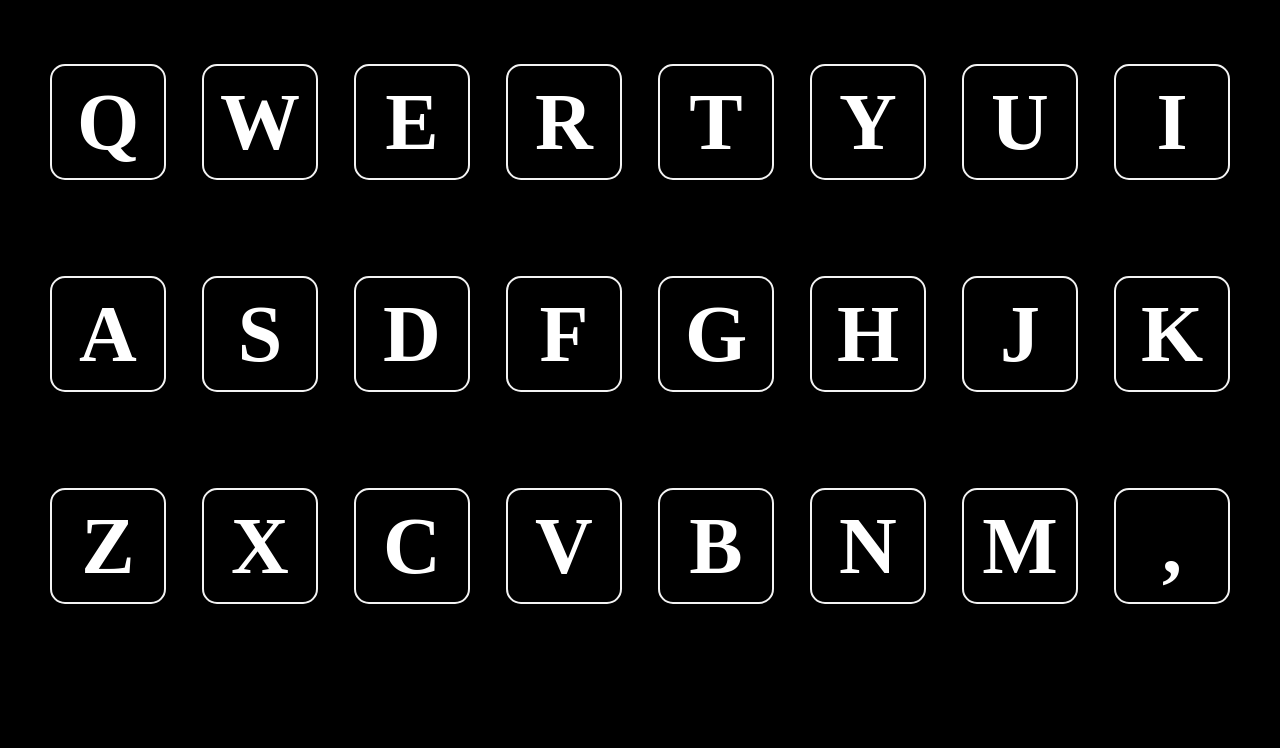
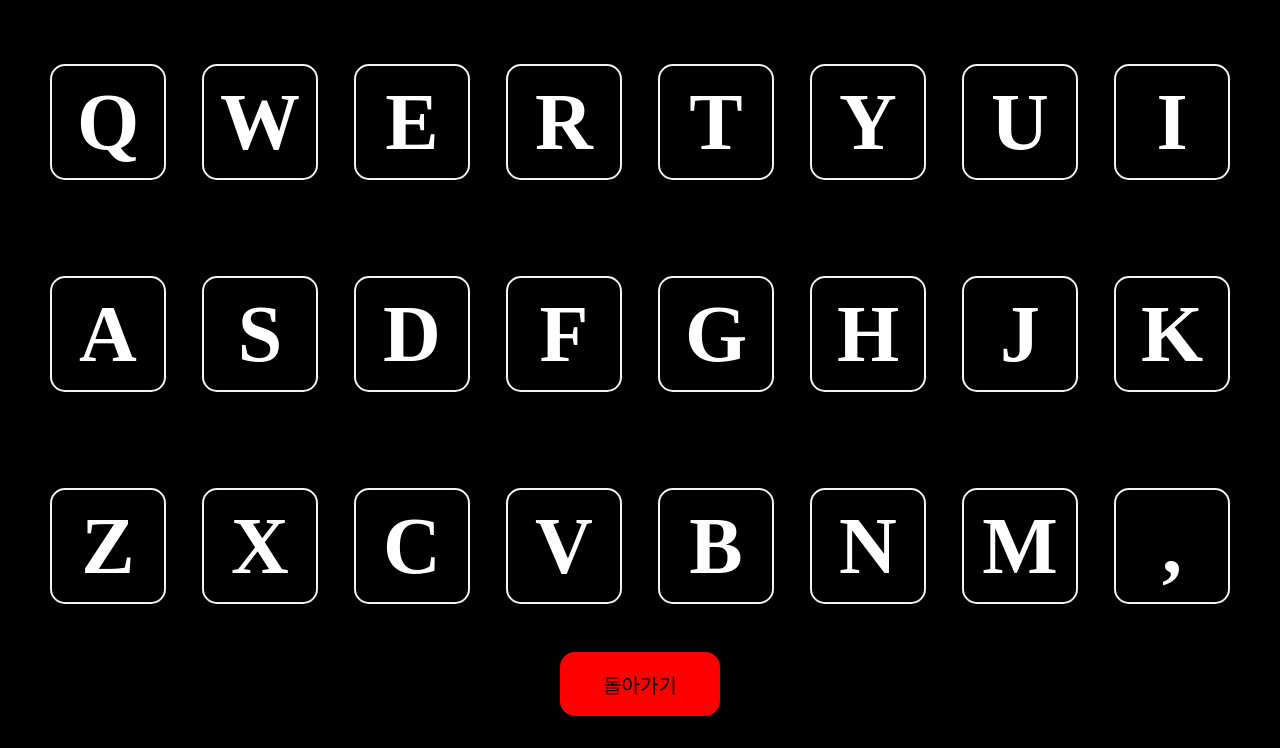
Before and after one commit to jiho3894/javascript-study, a plain HTML site: page Web-Synthesizer/index.html in a window 1280 px wide. Shown: the part 130-878 px from the top of the page. Before the commit the page ends 814 px from the top, so only its background shows below. Drawn offline with Linux system fonts and the light colour scheme.

Commit message:
Add files via upload

```diff
--- a/Web-Synthesizer/index.html
+++ b/Web-Synthesizer/index.html
@@ -93,6 +93,9 @@
         </li>
       </ul>
     </section>
+    <div class="goHome">
+      <button>돌아가기</button>
+    </div>
     /*Q~I 1번 베이스*/
     <audio data-key="81" src="sound/1.mp3"></audio>
     <audio data-key="87"></audio>
@@ -121,5 +124,6 @@
     <audio data-key="77"></audio>
     <audio data-key="188"></audio>
     <script src="sound.js"></script>
+    <script src="button.js"></script>
   </body>
 </html>
--- a/Web-Synthesizer/style.css
+++ b/Web-Synthesizer/style.css
@@ -55,3 +55,19 @@ li span {
   font-weight: 700;
   font-size: 5rem;
 }
+
+.goHome {
+  display: flex;
+  justify-content: center;
+
+}
+
+button {
+  width: 10rem;
+  height: 4rem;
+  border-radius: 15px;
+  font-size: 20px;
+  background-color: red;
+  border:0;
+  cursor: pointer;
+}
```
